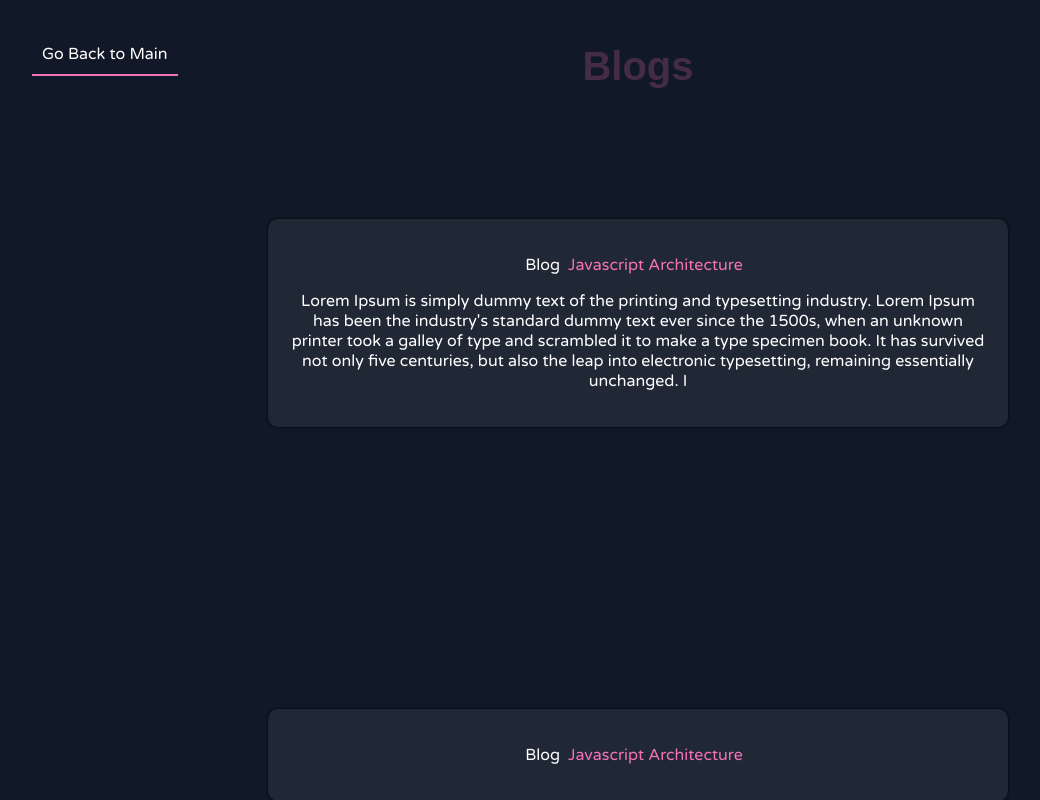
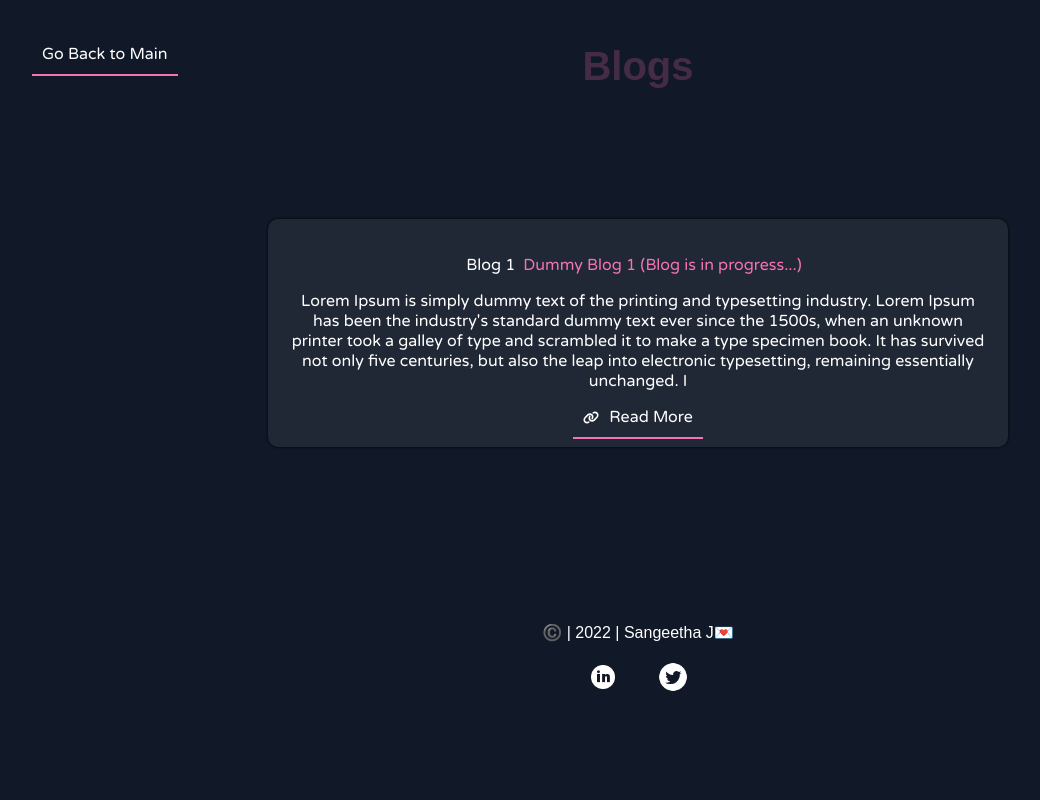
Before and after one commit to sangeetha-13-99/SJPortfolioWebsite, a React (Create React App) app: page / in a window 1280 px wide. Both pictures are taken after a click on the button "blogs". Shown: the top 800 px of the page, without its empty margins (2-1042 px from the left). Built offline with nearby package versions, Linux system fonts and the light colour scheme; a web font is replaced by a local one.

Commit message:
refactor : updating link reference code

```diff
--- a/src/Blogs.js
+++ b/src/Blogs.js
@@ -7,6 +7,10 @@ export default function Blogs(props) {
           <span>{props.name[1]}</span>
         </p>
         <p>{props.description}</p>
+        <a href={props.link} target="_blank" className="link-button links">
+          <span className="link-icon" style={{backgroundImage: "url('../images/link-solid.svg')"}}></span>
+          Read More
+        </a>
       </div>
     </div>
   );
--- a/src/Main.js
+++ b/src/Main.js
@@ -149,29 +149,34 @@ export default function Main() {
   };
   let blogs = {
     "blog-1": {
-      name: ["Blog", "Javascript Architecture "],
-      description: "Lorem Ipsum is simply dummy text of the printing and typesetting industry. Lorem Ipsum has been the industry's standard dummy text ever since the 1500s, when an unknown printer took a galley of type and scrambled it to make a type specimen book. It has survived not only five centuries, but also the leap into electronic typesetting, remaining essentially unchanged. I"
-    },
-    "blog-2": {
-      name: ["Blog", "Javascript Architecture "],
-      description: ""
+      name: ["Blog 1", "Dummy Blog 1 (Blog is in progress...)"],
+      description: "Lorem Ipsum is simply dummy text of the printing and typesetting industry. Lorem Ipsum has been the industry's standard dummy text ever since the 1500s, when an unknown printer took a galley of type and scrambled it to make a type specimen book. It has survived not only five centuries, but also the leap into electronic typesetting, remaining essentially unchanged. I",
+      link:"#"
     }
   };
-  setTimeout(function () {
-    let firstNavList = document.querySelectorAll(".navbar-items");
-    firstNavList.forEach((element) => {
-      element.querySelector("li").classList.add("links");
-    });
+function setEvent(){
     let navList = document.querySelectorAll(".container .section");
+    window.dispatchEvent(new Event("scroll"),false);
     window.onscroll = function (e) {
+      if (window.innerWidth>=1200 ){
+        calcSectionTop(500);
+      }
+      else if(window.innerWidth>=600){
+        calcSectionTop(350);
+      }
+      else {
+        calcSectionTop(250);
+      }
+    };
+    function calcSectionTop(value){
       navList.forEach((element) => {
         let navText = element.getAttribute("id");
         let sectionTop = element.offsetTop;
-        if (window.pageYOffset >= sectionTop - 500) {
+        if(window.pageYOffset >= sectionTop - value) {
           setLinksClass(navText);
         }
       });
-    };
+    }
     function setLinksClass(text) {
       document.querySelectorAll(".navbar-items li").forEach((ele) => {
         ele.classList.remove("links");
@@ -180,14 +185,24 @@ export default function Main() {
         }
       });
     }
-  }, 1000);
+};
+setTimeout(function(){
+  let firstNavList = document.querySelectorAll(".navbar-items");
+    firstNavList.forEach((element) => {
+    element.querySelector("li").classList.add("links");
+});
+  setEvent();
+},1000);
+window.addEventListener('resize',function(){
+  setTimeout(function(){
+  setEvent()},500);
+})
   function aboutclickHandler() {
     setSection("about");
   }
   function clickHandler(e) {
     let section = e.target.textContent;
     setSection(section);
-
     document.body.scrollTop = 0;
     document.documentElement.scrollTop = 0;
   }
@@ -234,7 +249,7 @@ export default function Main() {
               <p className="about-heading">
                 Hey 👋 , Iam <span className="about-name">Sangeetha</span>
               </p>
-              <p className="about-subheading">Iam a Ui developer</p>
+              <p className="about-subheading">Iam web developer</p>
             </div>
             <div className="about-image">
               <img
@@ -294,7 +309,7 @@ export default function Main() {
           <div id="blogs" className="cards section">
             <h2 className="cards-heading">Blogs</h2>
             <div className="cards-div">
-              <p>check my blog section.which contains mini blogs.</p>
+              <p>Here is my blog section.which contains small description of each blog and link to Hash node </p>
               <div>
                 <button type="button" className="btn" onClick={clickHandler}>
                   <span className="btn-link" style={{backgroundImage: "url('../images/button-link.svg')"}}></span>
@@ -344,6 +359,7 @@ export default function Main() {
               key={blog}
               name={blogs[blog].name}
               description={blogs[blog].description}
+              link={blogs[blog].link}
             />
           );
         })}
```
